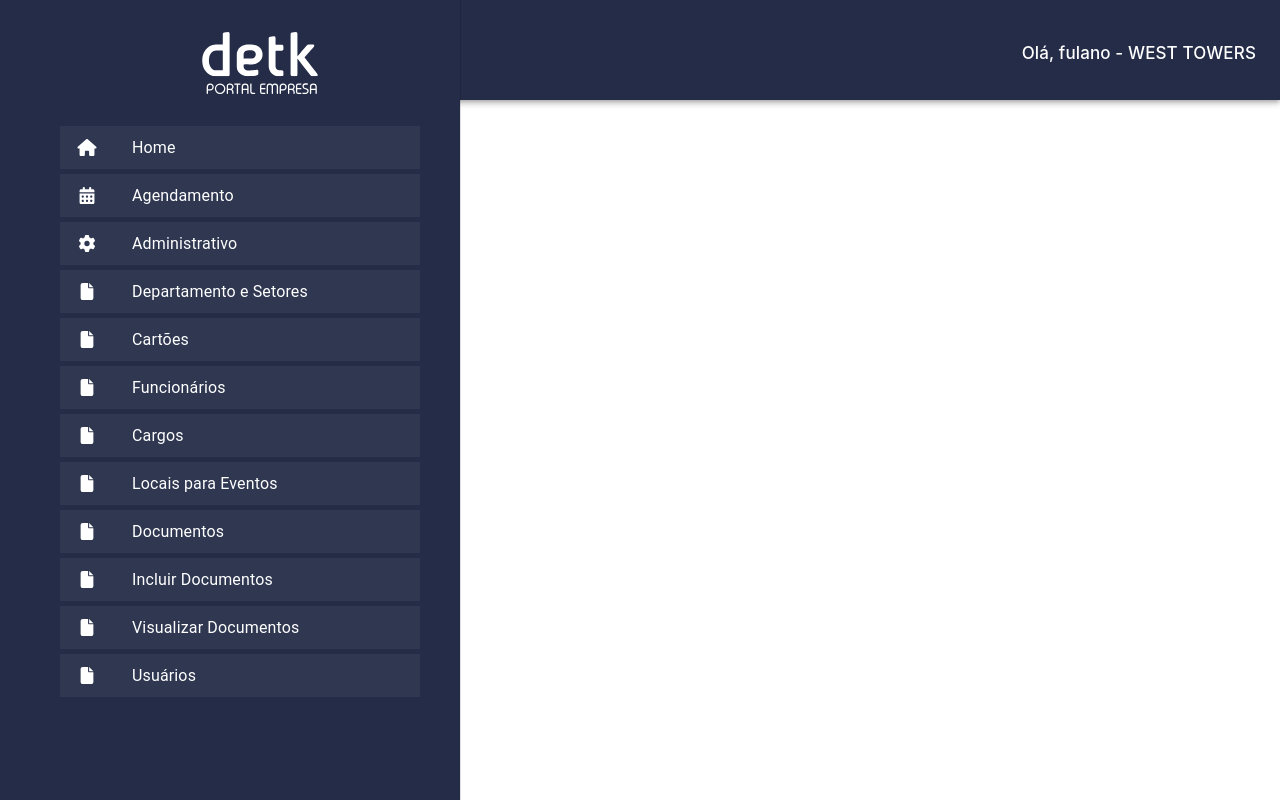
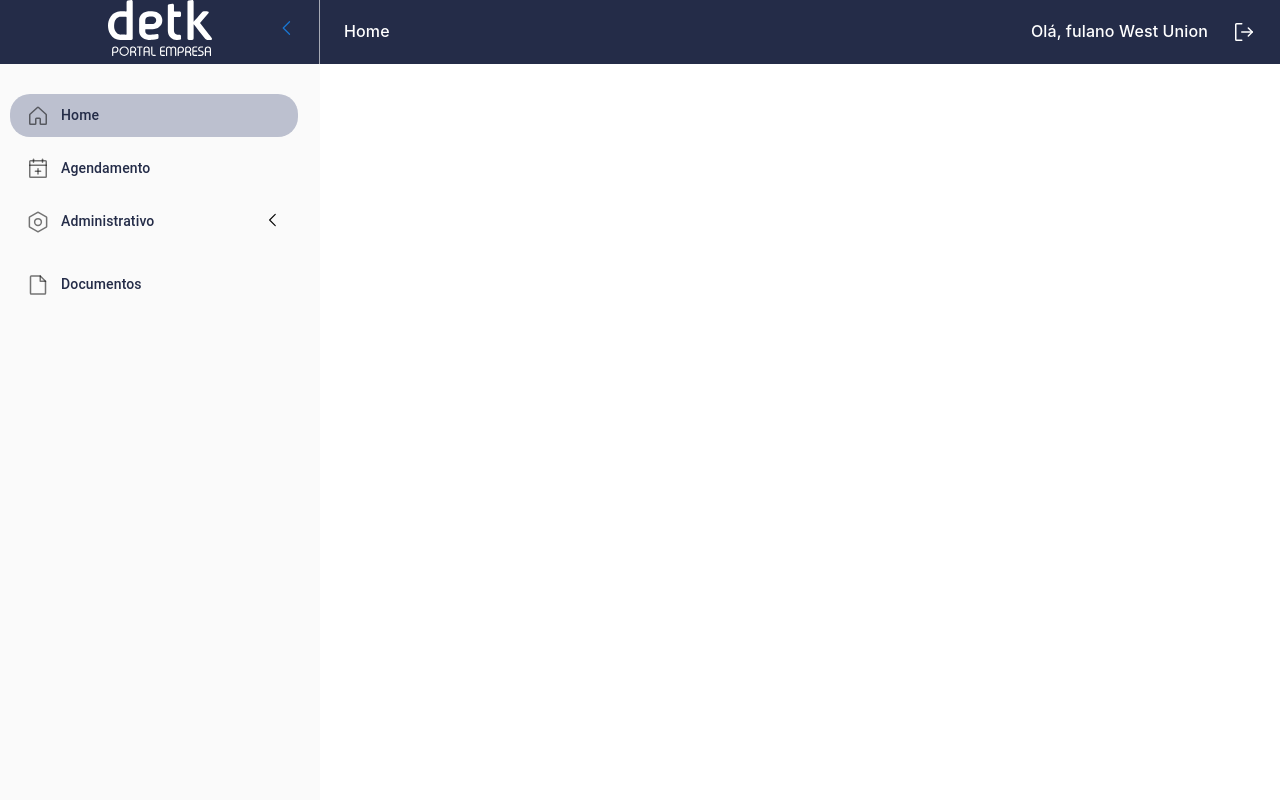
Before and after one commit to jhonApp/PortalEmpresa, a React (Vite) app in the folder site/: page /system in a window 1280 px wide. Built offline with nearby package versions, Linux system fonts and the light colour scheme.

Commit message:
Tela de Dashboard - Finalizada

```diff
--- a/site/package.json
+++ b/site/package.json
@@ -4,6 +4,7 @@
   "version": "0.0.0",
   "type": "module",
   "scripts": {
+    "start": "vite",
     "dev": "vite",
     "build": "vite build",
     "lint": "eslint . --ext js,jsx --report-unused-disable-directives --max-warnings 0",
@@ -14,6 +15,7 @@
     "@emotion/styled": "^11.11.0",
     "@mui/icons-material": "^5.15.2",
     "@mui/material": "^5.15.2",
+    "phosphor-react": "^1.4.1",
     "react": "^18.2.0",
     "react-dom": "^18.2.0"
   },
--- a/site/src/App.jsx
+++ b/site/src/App.jsx
@@ -4,12 +4,19 @@ import Sidebar from './components/Sidebar';
 import GlobalStyle from './globalStyles';
 
 function App() {
+  const headerHeight = '64px';
+
   return (
-    <>
-     <GlobalStyle />
-     <Header />
-     <Sidebar />
-    </>
+    <div style={{
+      display: 'grid',
+      gridTemplateColumns: '40vh auto', // Definindo a largura do Sidebar como 40vh e o Header ocupando o restante do espaço
+      gap: '0', // Espaçamento entre os elementos
+      height: '100vh', // Definindo a altura total da página
+    }}>
+      <GlobalStyle />
+      <Sidebar headerHeight={headerHeight} style={{ height: '100vh' }} />
+      <Header />
+    </div>
   );
 }
 
--- a/site/src/components/Header/index.jsx
+++ b/site/src/components/Header/index.jsx
@@ -1,13 +1,35 @@
 import React from 'react';
-import { AppBar, Toolbar, Typography } from '@mui/material';
+import { AppBar, Toolbar, Typography, styled } from '@mui/material';
+import { SignOut } from 'phosphor-react';
+
+const FlexDiv = styled('div')({
+  marginLeft: 'auto',
+  display: 'flex',
+  alignItems: 'center',
+});
 
 const Header = () => {
   return (
-    <AppBar position="static" sx={{ background: '#242C48', height: '100px' }}>
-      <Toolbar>
-        <Typography variant="h6" sx={{ fontFamily: 'Inter, sans-serif', color: '#fff', fontSize: '17px', textAlign: 'left', marginLeft: 'auto', marginTop: '40px' }}>
-          Olá, fulano - WEST TOWERS
-        </Typography>
+    <AppBar position="static" sx={{ background: '#242C48', height: '64px', boxShadow: 'none' }}>
+      <Toolbar sx={{
+        display: 'flex',
+        justifyContent: 'space-between',
+        alignItems: 'center',
+        width: '95%',
+        marginLeft: 'auto',
+        marginRight: 'auto'
+      }}>
+        <div>
+          <Typography variant="h6" sx={{ fontFamily: 'Inter, sans-serif', color: '#fff', fontSize: '16px', textAlign: 'left' }}>
+            Home
+          </Typography>
+        </div>
+        <FlexDiv>
+          <Typography variant="h6" sx={{ fontFamily: 'Inter, sans-serif', color: '#fff', fontSize: '16px', textAlign: 'center', marginRight: '24px' }}>
+            Olá, fulano West Union
+          </Typography>
+          <SignOut size={24} sx={{ marginTop: '-2px' }} />
+        </FlexDiv>
       </Toolbar>
     </AppBar>
   );
--- /dev/null
+++ b/site/src/components/Sidebar/Logo.jsx
@@ -0,0 +1,41 @@
+import React from 'react';
+import { ListItem, ListItemIcon, Button } from '@mui/material';
+import { styled } from '@mui/system';
+import portalIconSVG from '../../assets/images/icones/Portal Empresa II.svg';
+import { CaretLeft, CaretRight } from 'phosphor-react';
+
+const LogoContainer = styled('div')({
+  display: 'flex',
+  alignItems: 'center',
+  margin: '0 auto',
+});
+
+const CustomButton = styled(Button)(({ theme }) => ({
+  backgroundColor: 'transparent',
+  border: 'none',
+  cursor: 'pointer',
+  position: 'absolute',
+  right: '0px',
+  transition: 'width 0.3s ease',
+  '&.collapsed': {
+    width: '20px',
+  },
+}));
+
+const Logo = ({ headerHeight, handleCollapseClick, buttonCollapsed }) => (
+  <ListItem sx={{ height: headerHeight, paddingTop: '0px', borderRight: '1px solid rgba(255, 255, 255, 0.6)' }}>
+    <LogoContainer>
+      <ListItemIcon>
+        <img src={portalIconSVG} alt="Portal Icon" style={{ width: '13vh' }} />
+      </ListItemIcon>
+      <CustomButton
+        className={buttonCollapsed ? 'collapsed' : ''}
+        onClick={handleCollapseClick}
+      >
+        {buttonCollapsed ? <CaretRight size={20} /> : <CaretLeft size={20} />}
+      </CustomButton>
+    </LogoContainer>
+  </ListItem>
+);
+
+export default Logo;
--- /dev/null
+++ b/site/src/components/Sidebar/Menu.jsx
@@ -0,0 +1,47 @@
+import React from 'react';
+import { ListItem, ListItemIcon, ListItemText, Typography, Collapse, Box } from '@mui/material';
+import { styled } from '@mui/system';
+import { CaretLeft, CaretDown } from 'phosphor-react';
+
+const StyledListItem = styled(ListItem)({
+  marginBottom: '5px',
+  height: '43px',
+  width: '90%',
+  margin: '10px',
+  borderRadius: '20px',
+  display: 'flex',
+  alignItems: 'center',
+});
+
+const ArrowIcon = styled('span')({
+  marginLeft: 'auto',
+});
+
+const Menu = ({ item, adminOpen, handleAdminClick }) => (
+  <div>
+    <StyledListItem button onClick={item.subItems ? handleAdminClick : undefined} sx={{ backgroundColor: item.index === 0 ? '#BCC0CF' : '' }}>
+      <ListItemIcon sx={{ minWidth: '35px' }}>
+        {item.icon}
+      </ListItemIcon>
+      <ListItemText primary={<Typography variant="body1" sx={{ color: '#242C48', fontSize: '14px', fontWeight: 500 }}>{item.text}</Typography>} />
+      {item.subItems && (
+        <ArrowIcon>
+          {adminOpen ? <CaretDown size={18} /> : <CaretLeft size={18} />}
+        </ArrowIcon>
+      )}
+    </StyledListItem>
+    {item.subItems && (
+      <Collapse in={adminOpen}>
+        <Box paddingLeft="44px">
+          {item.subItems.map((subItem, subIndex) => (
+            <ListItem key={subIndex}>
+              <ListItemText primary={<Typography variant="body1" sx={{ color: '#242C48', fontSize: '14px', fontWeight: 500 }}>{subItem.text}</Typography>} />
+            </ListItem>
+          ))}
+        </Box>
+      </Collapse>
+    )}
+  </div>
+);
+
+export default Menu;
--- a/site/src/components/Sidebar/index.jsx
+++ b/site/src/components/Sidebar/index.jsx
@@ -1,12 +1,16 @@
-import React from 'react';
+import React, { useState } from 'react';
+import { List, Box } from '@mui/material';
 import { styled } from '@mui/system';
-import MenuIcon from '@mui/icons-material/Menu';
-import { Drawer, List, ListItem, ListItemIcon, ListItemText, Typography } from '@mui/material';
-import houseSolidSVG from '../../assets/images/icones/house-solid.svg';
-import calendarIconSVG from '../../assets/images/icones/calendar-days-solid.svg';
-import gearIconSVG from '../../assets/images/icones/gear-solid.svg';
-import fileIconSVG from '../../assets/images/icones/file-solid.svg';
-import portalIconSVG from '../../assets/images/icones/Portal Empresa II.svg';
+import { House, CalendarPlus, Nut, File, CaretLeft, CaretDown } from 'phosphor-react';
+import Menu from './Menu';
+import Logo from './Logo';
+
+const SidebarContainer = styled('div')({
+  display: 'flex',
+  flexDirection: 'column',
+  backgroundColor: '#242C48',
+  height: '100%',
+});
 
 const CustomList = styled(List)({
   overflowY: 'auto',
@@ -24,63 +28,47 @@ const CustomList = styled(List)({
   },
 });
 
+const Sidebar = ({ headerHeight }) => {
+  const [adminOpen, setAdminOpen] = useState(false);
+  const [buttonCollapsed, setButtonCollapsed] = useState(false);
 
-
-const Sidebar = () => {
   const menuItems = [
-    { text: 'Home', icon: <img src={houseSolidSVG} alt="Home Icon" style={{ filter: 'invert(1)', width: '22px', height: '17px' }} /> },
-    { text: 'Agendamento', icon: <img src={calendarIconSVG} alt="Calendar Icon" style={{ filter: 'invert(1)', width: '22px', height: '17px' }} /> },
-    { text: 'Administrativo', icon: <img src={gearIconSVG} alt="Gear Icon" style={{ filter: 'invert(1)', width: '22px', height: '17px' }} /> },
-    { text: 'Departamento e Setores', icon: <img src={fileIconSVG} alt="Departamento Icon" style={{ filter: 'invert(1)', width: '22px', height: '17px' }} /> },
-    { text: 'Cartões', icon: <img src={fileIconSVG} alt="Departamento Icon" style={{ filter: 'invert(1)', width: '22px', height: '17px' }} /> },
-    { text: 'Funcionários', icon: <img src={fileIconSVG} alt="Departamento Icon" style={{ filter: 'invert(1)', width: '22px', height: '17px' }} /> },
-    { text: 'Cargos', icon: <img src={fileIconSVG} alt="Departamento Icon" style={{ filter: 'invert(1)', width: '22px', height: '17px' }} /> },
-    { text: 'Locais para Eventos', icon: <img src={fileIconSVG} alt="Departamento Icon" style={{ filter: 'invert(1)', width: '22px', height: '17px' }} /> },
-    { text: 'Documentos', icon: <img src={fileIconSVG} alt="Documento Icon" style={{ filter: 'invert(1)', width: '22px', height: '17px' }} /> },
-    { text: 'Incluir Documentos', icon: <img src={fileIconSVG} alt="Departamento Icon" style={{ filter: 'invert(1)', width: '22px', height: '17px' }} /> },
-    { text: 'Visualizar Documentos', icon: <img src={fileIconSVG} alt="Departamento Icon" style={{ filter: 'invert(1)', width: '22px', height: '17px' }} /> },
-    { text: 'Usuários', icon: <img src={fileIconSVG} alt="Usuário Icon" style={{ filter: 'invert(1)', width: '22px', height: '17px' }} /> },
+    { index: 0, text: 'Home', icon: <House size={24} /> },
+    { index: 1, text: 'Agendamento', icon: <CalendarPlus size={24} /> },
+    {
+      index: 2,
+      text: 'Administrativo', icon: <Nut size={24} />,
+      subItems: [
+        { text: 'Departamento e Setores', icon: <File size={24} /> },
+        { text: 'Cartões', icon: <File size={24} /> },
+        { text: 'Funcionários', icon: <File size={24} /> },
+        { text: 'Cargos', icon: <File size={24} /> },
+        { text: 'Locais para Eventos', icon: <File size={24} /> },
+        { text: 'Incluir Documentos', icon: <File size={24} /> },
+        { text: 'Visualizar Documentos', icon: <File size={24} /> },
+        { text: 'Usuários', icon: <File size={24} /> },
+      ],
+    },
+    { index: 3, text: 'Documentos', icon: <File size={24} /> },
   ];
 
+  const handleAdminClick = () => {
+    setAdminOpen(!adminOpen);
+  };
+
+  const handleCollapseClick = () => {
+    setButtonCollapsed(!buttonCollapsed);
+  };
+
   return (
-    <Drawer variant="permanent" sx={{ backgroundColor: '#242C48'}} PaperProps={{ sx: { backgroundColor: 'transparent' } }}>
-      <CustomList sx={{ background: '#242C48' , height: '100%', width: '50vh', padding: '0px 0px 0px 60px'}}>
-
-          {/* Botão para alternar a visibilidade do menu */}
-          {/* <ListItem sx={{ justifyContent: 'center', py: 2 }}>
-            <ListItemIcon>
-              <IconButton onClick={toggleMenu} size="large">
-                <MenuIcon sx={{ color: '#FFFFFF' }} />
-              </IconButton>
-            </ListItemIcon>
-          </ListItem> */}
-
-          {/* Ícone da empresa no meio */}
-          <ListItem sx={{ justifyContent: 'center', py: 4 }}>
-            <ListItemIcon>
-              <img src={portalIconSVG} alt="Portal Icon" style={{ width: '162px', height: '62px' }} />
-            </ListItemIcon>
-          </ListItem>
-
-          {menuItems.map((item, index) => (
-            <ListItem
-              button
-              key={index}
-              sx={{
-                backgroundColor: 'rgba(255, 255, 255, 0.05)',
-                marginBottom: '5px',
-                height: '43px',
-                width: '90%'
-              }}
-            >
-              <ListItemIcon>
-                {item.icon}
-              </ListItemIcon>
-              <ListItemText primary={<Typography variant="body1" sx={{ color: '#FFFFFF' }}>{item.text}</Typography>} />
-            </ListItem>
-          ))}
+    <SidebarContainer>
+      <Logo headerHeight={headerHeight} handleCollapseClick={handleCollapseClick} buttonCollapsed={buttonCollapsed} />
+      <CustomList sx={{ background: '#FAFAFA', flex: 1, paddingTop: '20px' }}>
+        {menuItems.map((item, index) => (
+          <Menu key={index} item={item} adminOpen={adminOpen} handleAdminClick={handleAdminClick} />
+        ))}
       </CustomList>
-    </Drawer>
+    </SidebarContainer>
   );
 };
 
```
Also changed, not shown: site/src/components/Sidebar/Sidebar.css (deleted), 1 other file (tests, documents, lock files or other folders).
